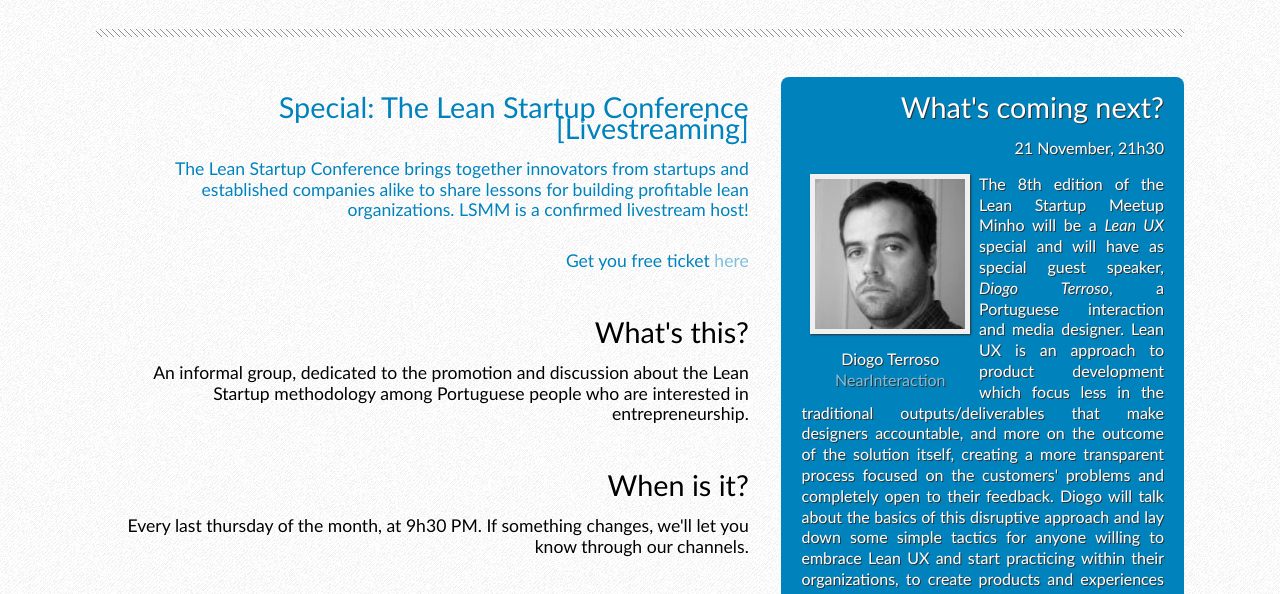
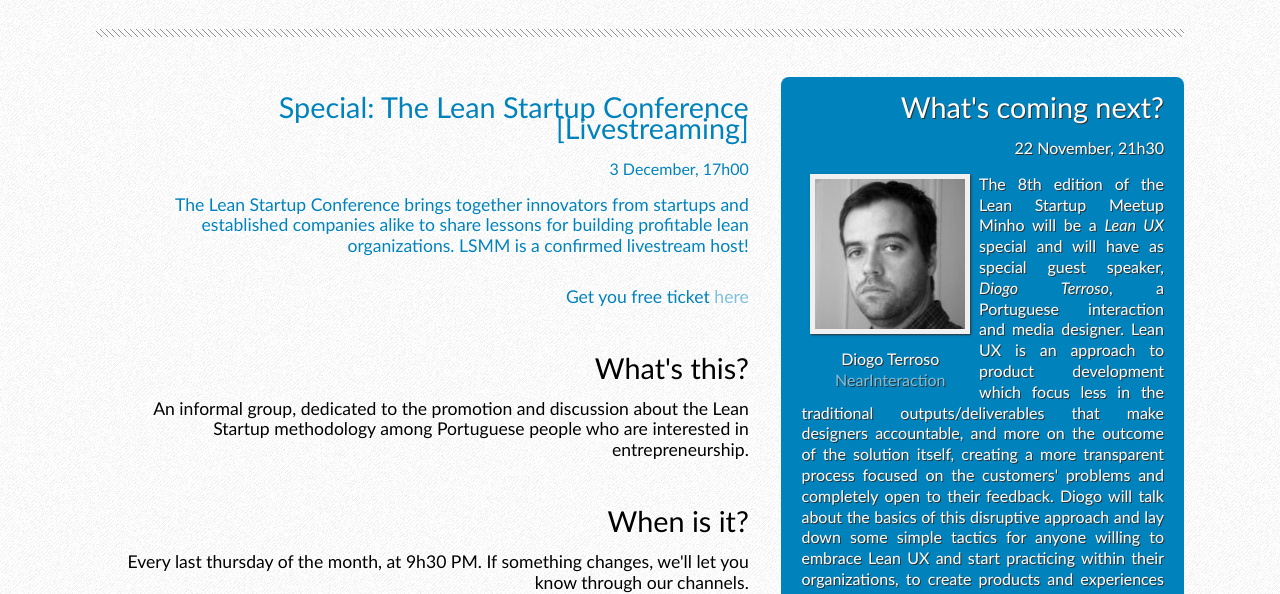
Before and after one commit to rmdmachado/leansite, a plain HTML site: page index.html in a window 1280 px wide. Shown: the part 206-800 px from the top of the page. Drawn offline with Linux system fonts and the light colour scheme.

Commit message:
october event

```diff
--- a/index.html
+++ b/index.html
@@ -38,6 +38,7 @@
         <div id="faq" class="block">
 		  <div id="special">
 		  	<h2>Special: The Lean Startup Conference [Livestreaming]</h2>
+			<span class="date">3 December, 17h00</span>
 		  	<p>The Lean Startup Conference brings together innovators from startups and established companies alike to share lessons for building profitable lean organizations. LSMM is a confirmed livestream host!<p>
 
 		  	<span class="ticket">Get you free ticket <a href="http://bragaleanstartupconf2012-eorg.eventbrite.com/">here</a></span>
@@ -103,7 +104,7 @@
 	    <div id="next-event">
           <h2>What's coming next?</h2>
 
-          <span class="date">21 November, 21h30</span>
+          <span class="date">22 November, 21h30</span>
 
 		  <div class="speaker">
             <img src="images/diogo.jpg">
--- a/stylesheets/style.css
+++ b/stylesheets/style.css
@@ -143,6 +143,12 @@ header h1 {
 	color: rgba(0,130,189,0.5);;
 }
 
+#special .date {
+  display: block;
+  margin-bottom: 15px;
+  text-align: right;
+}
+
 #next-event {
   color: #FFF;
   background-color: #0082BD;
```
